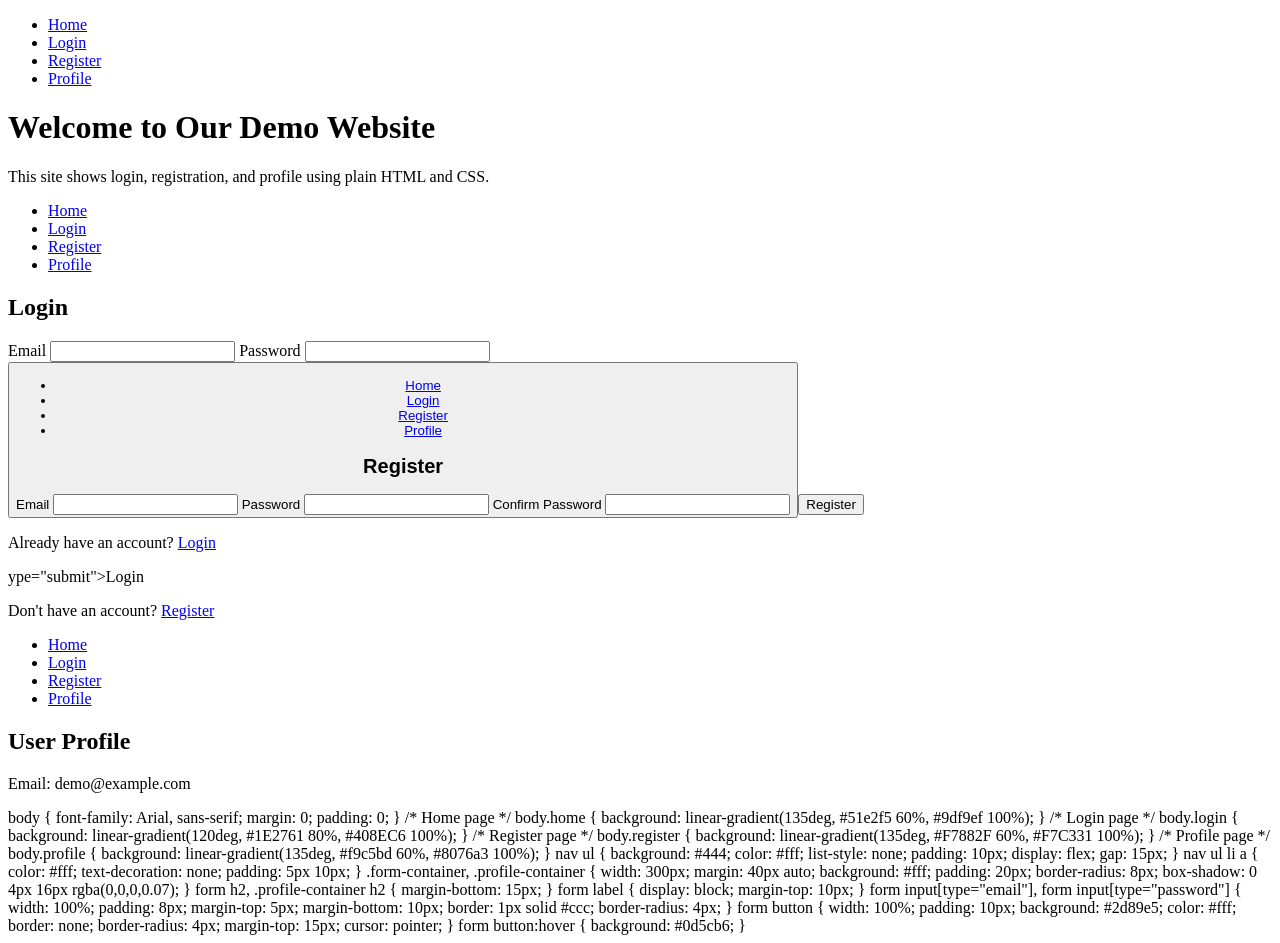
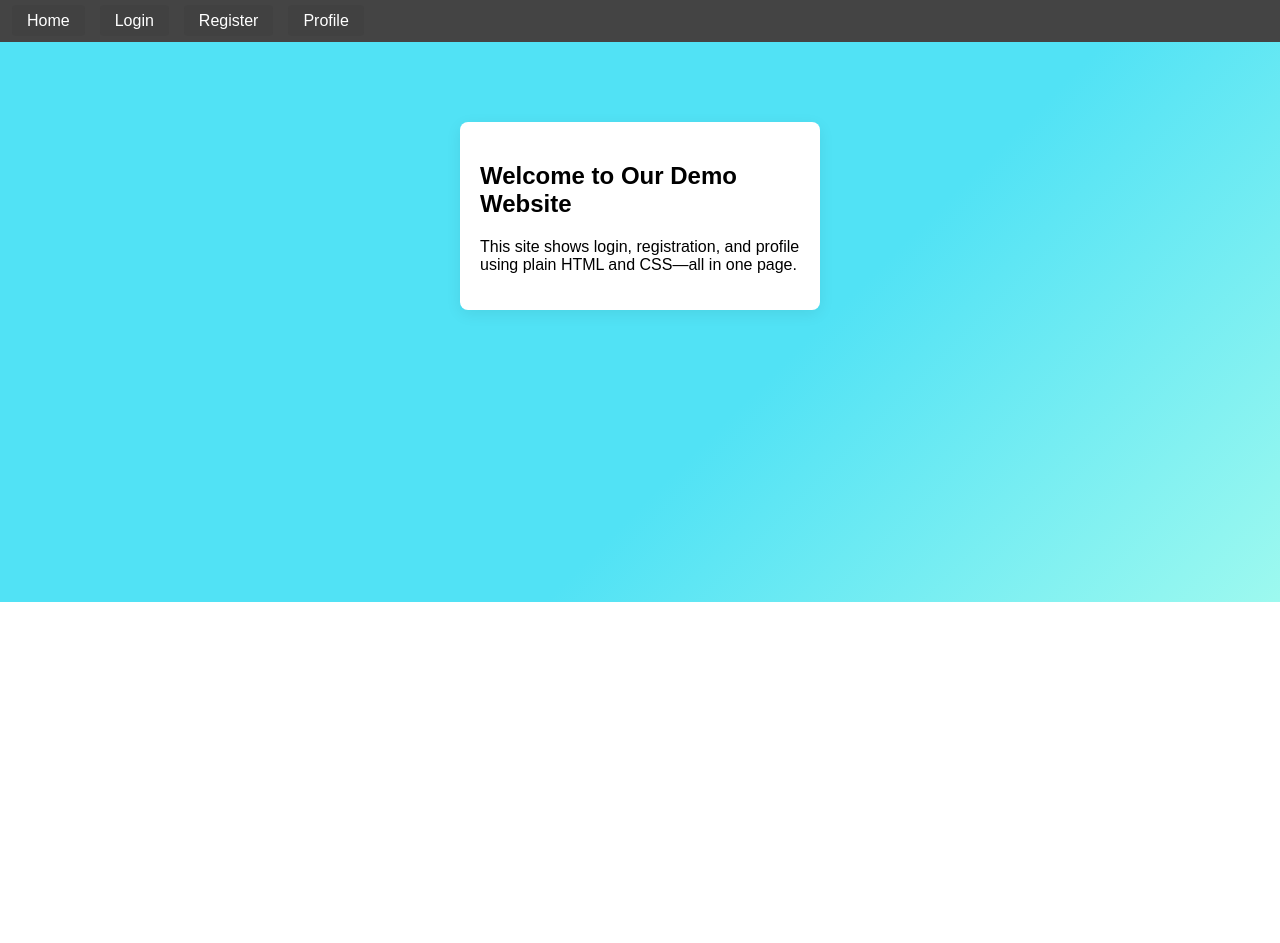
Before and after one commit to LOKESH2343/SE-SD_B16-1079, a plain HTML site: page index.html in a window 1280 px wide. After the commit the page ends 800 px from the top, so only its background shows below. Drawn offline with Linux system fonts and the light colour scheme.

Commit message:
index.html

```diff
--- a/index.html
+++ b/index.html
@@ -2,140 +2,65 @@
 <html lang="en">
 <head>
   <meta charset="UTF-8">
-  <title>Home | Simple Website</title>
-  <link rel="stylesheet" href="style.css">
-</head>
-<body class="home">
-  <nav>
-    <ul>
-      <li><a href="index.html">Home</a></li>
-      <li><a href="login.html">Login</a></li>
-      <li><a href="register.html">Register</a></li>
-      <li><a href="profile.html">Profile</a></li>
-    </ul>
-  </nav>
-  <h1>Welcome to Our Demo Website</h1>
-  <p>This site shows login, registration, and profile using plain HTML and CSS.</p>
-</body>
-</html>
-<!DOCTYPE html>
-<html lang="en">
-<head>
-  <meta charset="UTF-8">
-  <title>Login</title>
-  <link rel="stylesheet" href="style.css">
-</head>
-<body class="login">
-  <nav>
-    <ul>
-      <li><a href="index.html">Home</a></li>
-      <li><a href="login.html">Login</a></li>
-      <li><a href="register.html">Register</a></li>
-      <li><a href="profile.html">Profile</a></li>
-    </ul>
-  </nav>
-  <div class="form-container">
-    <form>
-      <h2>Login</h2>
-      <label>Email</label>
-      <input type="email" required>
-      <label>Password</label>
-      <input type="password" required>
-      <button t<!DOCTYPE html>
-<html lang="en">
-<head>
-  <meta charset="UTF-8">
-  <title>Register</title>
-  <link rel="stylesheet" href="style.css">
-</head>
-<body class="register">
-  <nav>
-    <ul>
-      <li><a href="index.html">Home</a></li>
-      <li><a href="login.html">Login</a></li>
-      <li><a href="register.html">Register</a></li>
-      <li><a href="profile.html">Profile</a></li>
-    </ul>
-  </nav>
-  <div class="form-container">
-    <form>
-      <h2>Register</h2>
-      <label>Email</label>
-      <input type="email" required>
-      <label>Password</label>
-      <input type="password" required>
-      <label>Confirm Password</label>
-      <input type="password" required>
-      <button type="submit">Register</button>
-      <p>Already have an account? <a href="login.html">Login</a></p>
-    </form>
-  </div>
-</body>
-</html>
-ype="submit">Login</button>
-      <p>Don't have an account? <a href="register.html">Register</a></p>
-    </form>
-  </div>
-</body>
-</html>
-<!DOCTYPE html>
-<html lang="en">
-<head>
-  <meta charset="UTF-8">
-  <title>Profile</title>
-  <link rel="stylesheet" href="style.css">
-</head>
-<body class="profile">
-  <nav>
-    <ul>
-      <li><a href="index.html">Home</a></li>
-      <li><a href="login.html">Login</a></li>
-      <li><a href="register.html">Register</a></li>
-      <li><a href="profile.html">Profile</a></li>
-    </ul>
-  </nav>
-  <div class="profile-container">
-    <h2>User Profile</h2>
-    <p>Email: demo@example.com</p>
-  </div>
-</body>
-</html>
+  <title>Single Page Demo Website</title>
+  <link rel="stylesheet" href="">
+  <style>
     body {
       font-family: Arial, sans-serif;
       margin: 0;
       padding: 0;
+      min-height: 100vh;
     }
-/* Home page */
-body.home {
-  background: linear-gradient(135deg, #51e2f5 60%, #9df9ef 100%);
-}
-/* Login page */
-body.login {
-  background: linear-gradient(120deg, #1E2761 80%, #408EC6 100%);
-}
-/* Register page */
-body.register {
-  background: linear-gradient(135deg, #F7882F 60%, #F7C331 100%);
-}
-/* Profile page */
-body.profile {
-  background: linear-gradient(135deg, #f9c5bd 60%, #8076a3 100%);
+
+    nav {
+      background: #444;
+      color: #fff;
     }
     nav ul {
-  background: #444;
-  color: #fff;
-  list-style: none;
-  padding: 10px;
       display: flex;
       gap: 15px;
+      list-style: none;
+      margin: 0;
+      padding: 12px;
     }
     nav ul li a {
       color: #fff;
       text-decoration: none;
-  padding: 5px 10px;
+      padding: 7px 15px;
+      border-radius: 4px;
+      background: rgba(35, 35, 35, 0.07);
+      transition: background 0.2s;
     }
+    nav ul li a:hover {
+      background: #222;
+    }
+
+    section {
+      min-height: 70vh;
+      display: none;
+      padding: 40px 0;
+      box-sizing: border-box;
+    }
+    .active-section {
+      display: block;
+    }
+
+    /* Section backgrounds */
+    #home-section {
+      background: linear-gradient(135deg, #51e2f5 60%, #9df9ef 100%);
+    }
+    #login-section {
+      background: linear-gradient(120deg, #1E2761 80%, #408EC6 100%);
+    }
+    #register-section {
+      background: linear-gradient(135deg, #F7882F 60%, #F7C331 100%);
+    }
+    #profile-section {
+      background: linear-gradient(135deg, #f9c5bd 60%, #8076a3 100%);
+    }
+
     .form-container, .profile-container {
-  width: 300px;
+      width: 320px;
       margin: 40px auto;
       background: #fff;
       padding: 20px;
@@ -171,3 +96,85 @@ form button {
     form button:hover {
       background: #0d5cb6;
     }
+
+    .profile-container h2 {
+      margin-bottom: 10px;
+    }
+  </style>
+  <script>
+    window.onload = function(){
+      function showSection(id) {
+        document.querySelectorAll('section').forEach(function(sec){
+          sec.classList.remove('active-section');
+        });
+        document.getElementById(id).classList.add('active-section');
+      }
+
+      // Show Home by default
+      showSection('home-section');
+      document.querySelectorAll('nav ul li a').forEach(function(link){
+        link.addEventListener('click', function(e){
+          e.preventDefault();
+          const secId = this.getAttribute('href').replace('#','') + '-section';
+          showSection(secId);
+        });
+      });
+    }
+  </script>
+</head>
+<body>
+  <nav>
+    <ul>
+      <li><a href="#home">Home</a></li>
+      <li><a href="#login">Login</a></li>
+      <li><a href="#register">Register</a></li>
+      <li><a href="#profile">Profile</a></li>
+    </ul>
+  </nav>
+
+  <section id="home-section">
+    <div class="form-container" style="background: #fff;">
+      <h1>Welcome to Our Demo Website</h1>
+      <p>This site shows login, registration, and profile using plain HTML and CSS—all in one page.</p>
+    </div>
+  </section>
+
+  <section id="login-section">
+    <div class="form-container">
+      <form>
+        <h2>Login</h2>
+        <label>Email</label>
+        <input type="email" required>
+        <label>Password</label>
+        <input type="password" required>
+        <button type="submit">Login</button>
+        <p>Don't have an account? <a href="#register" onclick="document.getElementById('register-section').scrollIntoView();">Register</a></p>
+      </form>
+    </div>
+  </section>
+
+  <section id="register-section">
+    <div class="form-container">
+      <form>
+        <h2>Register</h2>
+        <label>Email</label>
+        <input type="email" required>
+        <label>Password</label>
+        <input type="password" required>
+        <label>Confirm Password</label>
+        <input type="password" required>
+        <button type="submit">Register</button>
+        <p>Already have an account? <a href="#login" onclick="document.getElementById('login-section').scrollIntoView();">Login</a></p>
+      </form>
+    </div>
+  </section>
+
+  <section id="profile-section">
+    <div class="profile-container">
+      <h2>User Profile</h2>
+      <p>Email: demo@example.com</p>
+      <!-- You can add more profile info here -->
+    </div>
+  </section>
+</body>
+</html>
```
Lines whose indentation alone changed are shown as unchanged.
